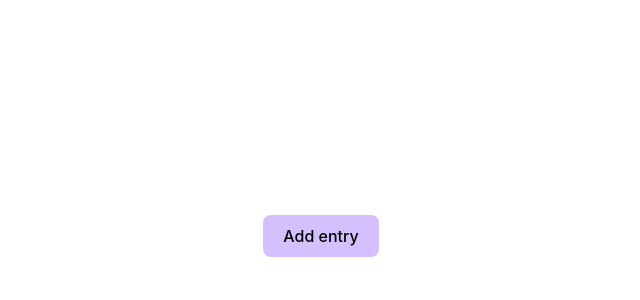
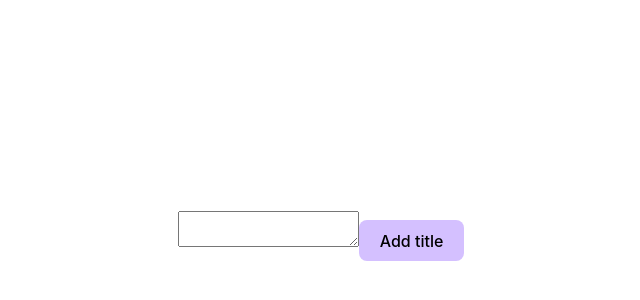
Before and after one commit to slavgetov/juno, a React (Vite) app: page / in a window 1280 px wide. Shown: the part 164-464 px from the top of the page, without its empty margins (319-959 px from the left). Built offline with nearby package versions, Linux system fonts and the light colour scheme.

Commit message:
typescript for diaryentry props

```diff
--- a/src/App.tsx
+++ b/src/App.tsx
@@ -12,7 +12,7 @@ function App() {
         {/* <a href="https://vite.dev" target="_blank">
           <img src={viteLogo} className="logo" alt="Vite logo" />
         </a> */}
-        <DiaryEntry />
+        <DiaryEntry buttonTitle="Add title" />
       </div>
     </>
   );
--- a/src/components/DiaryEntry/DiaryEntry.tsx
+++ b/src/components/DiaryEntry/DiaryEntry.tsx
@@ -1,11 +1,24 @@
-import React from "react";
+import { useState } from "react";
 import { Button } from "@mui/base/Button";
 import "./DiaryEntry.css";
 
-const DiaryEntry = () => {
+type DiaryEntryProps = {
+  buttonTitle: string;
+};
+
+const DiaryEntry = ({ buttonTitle }: DiaryEntryProps) => {
+  const [entry, setEntry] = useState("");
+
   return (
     <section>
-      <Button className="diaryEntryButton">Add entry</Button>
+      <form>
+        <textarea
+          name="diaryEntry"
+          value={entry}
+          onChange={(e) => setEntry(e.target.value)}
+        />
+        <Button className="diaryEntryButton">{buttonTitle}</Button>
+      </form>
     </section>
   );
 };
```
